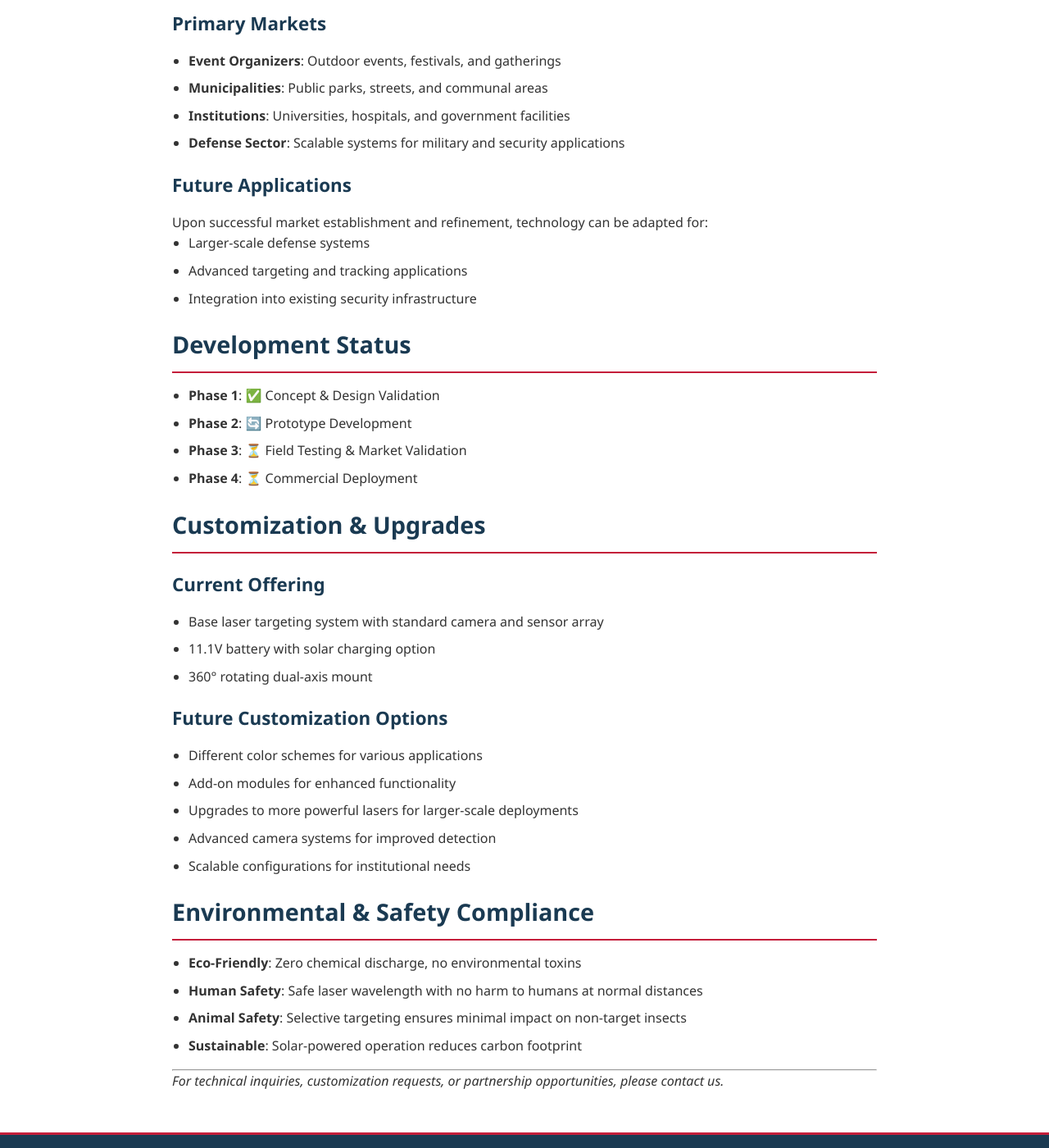
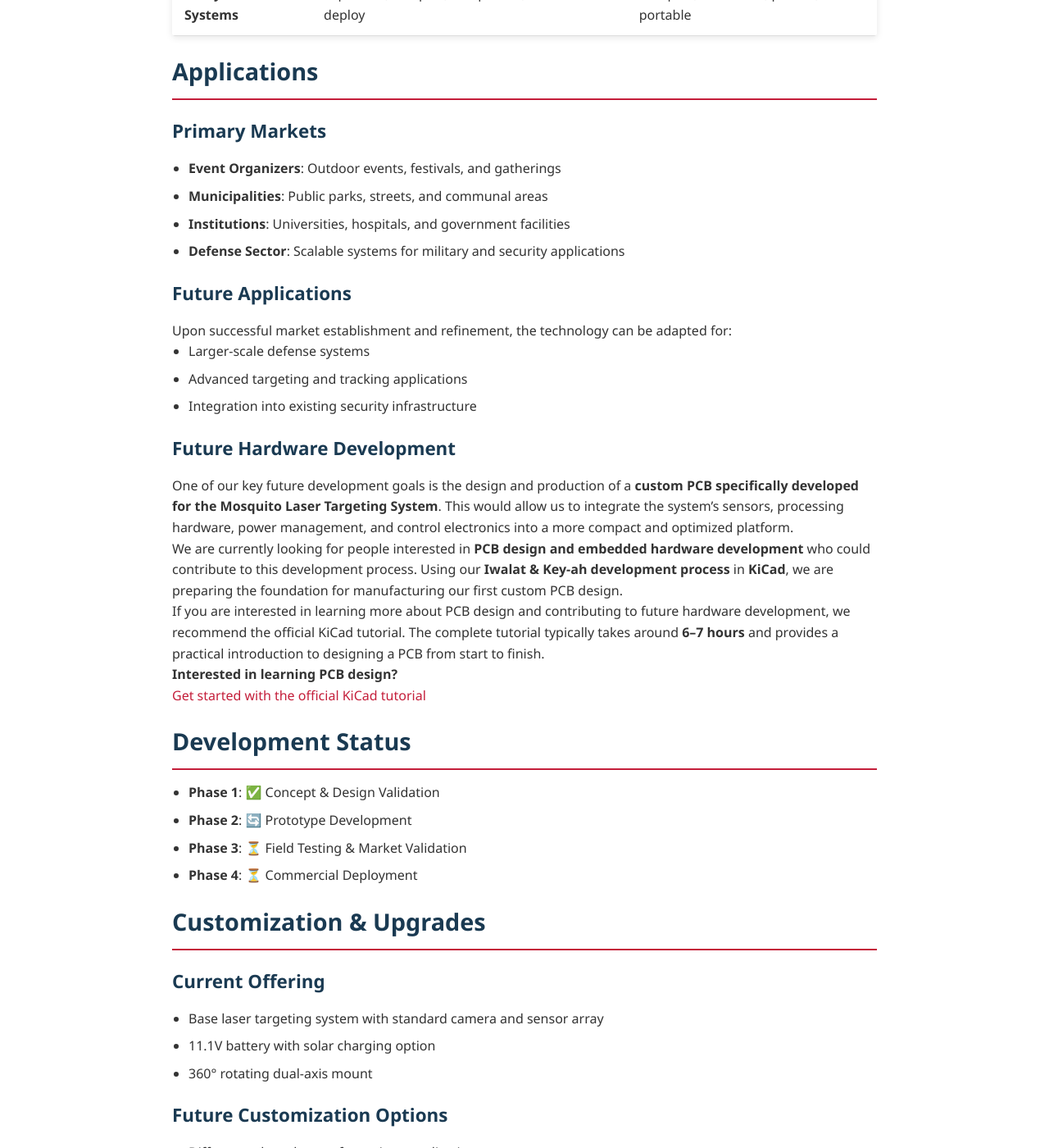
Before and after one commit to Enea322/LO-website-demo, a Jekyll site: the page built from project.md, in a window 1280 px wide and 1400 px high, scrolled down 2819 px. Shown: the whole window at 82% size. Built offline with Jekyll 4.4.1, drawn with Linux system fonts in a browser that asks for light colours; our own code applies the rules of GitHub Pages for plain Markdown files; some of the changed text lies outside the part shown.

Commit message:
Changes to website content. + Updated some of the text for various sections.

```diff
--- a/_layouts/default.html
+++ b/_layouts/default.html
@@ -27,7 +27,6 @@
                          class="site-logo">
 
                     <div class="site-brand-text">
-                        <h1>{{ site.title }}</h1>
                         <p>{{ site.description }}</p>
                     </div>
                 {% endif %}
--- a/project.md
+++ b/project.md
@@ -31,6 +31,10 @@ The Mosquito Laser Targeting System is a compact, portable device that uses adva
    - 11.1V rechargeable battery pack for extended portable use
    - Integrated solar panel for outdoor charging
    - Efficient power distribution across all systems
+
+### KEVIN Architecture
+
+The KEVIN (**K**inetic **E**vent **V**erification & **I**ntelligent **N**avigation) architecture is a modular methodology developed for the Mosquito Laser Targeting System. It combines target detection, event verification, tracking, and controlled response into a structured processing pipeline. The architecture is designed to ensure that a detected object is properly identified and verified before any targeting action is initiated.
 
 ## Product Specifications
 
@@ -75,16 +79,30 @@ The Mosquito Laser Targeting System is a compact, portable device that uses adva
 ## Applications
 
 ### Primary Markets
+
 - **Event Organizers**: Outdoor events, festivals, and gatherings
 - **Municipalities**: Public parks, streets, and communal areas
 - **Institutions**: Universities, hospitals, and government facilities
 - **Defense Sector**: Scalable systems for military and security applications
 
 ### Future Applications
-Upon successful market establishment and refinement, technology can be adapted for:
+
+Upon successful market establishment and refinement, the technology can be adapted for:
+
 - Larger-scale defense systems
 - Advanced targeting and tracking applications
 - Integration into existing security infrastructure
+
+### Future Hardware Development
+
+One of our key future development goals is the design and production of a **custom PCB specifically developed for the Mosquito Laser Targeting System**. This would allow us to integrate the system's sensors, processing hardware, power management, and control electronics into a more compact and optimized platform.
+
+We are currently looking for people interested in **PCB design and embedded hardware development** who could contribute to this development process. Using our **Iwalat & Key-ah development process** in **KiCad**, we are preparing the foundation for manufacturing our first custom PCB design.
+
+If you are interested in learning more about PCB design and contributing to future hardware development, we recommend the official KiCad tutorial. The complete tutorial typically takes around **6–7 hours** and provides a practical introduction to designing a PCB from start to finish.
+
+**Interested in learning PCB design?**
+[Get started with the official KiCad tutorial](https://docs.kicad.org/9.0/en/getting_started_in_kicad/getting_started_in_kicad.html)
 
 ## Development Status
 
@@ -96,11 +114,13 @@ Upon successful market establishment and refinement, technology can be adapted f
 ## Customization & Upgrades
 
 ### Current Offering
+
 - Base laser targeting system with standard camera and sensor array
 - 11.1V battery with solar charging option
 - 360° rotating dual-axis mount
 
 ### Future Customization Options
+
 - Different color schemes for various applications
 - Add-on modules for enhanced functionality
 - Upgrades to more powerful lasers for larger-scale deployments
@@ -109,11 +129,11 @@ Upon successful market establishment and refinement, technology can be adapted f
 
 ## Environmental & Safety Compliance
 
+**EU Compliance:** The Mosquito Laser Targeting System is designed with applicable EU safety, environmental, and product-compliance requirements in mind, including relevant CE conformity requirements where applicable.
+
 - **Eco-Friendly**: Zero chemical discharge, no environmental toxins
-- **Human Safety**: Safe laser wavelength with no harm to humans at normal distances
-- **Animal Safety**: Selective targeting ensures minimal impact on non-target insects
+- **Human Safety**: Designed with laser safety and protection requirements in mind
+- **Animal Safety**: Selective targeting is designed to minimize impact on non-target insects
 - **Sustainable**: Solar-powered operation reduces carbon footprint
 
----
-
 *For technical inquiries, customization requests, or partnership opportunities, please contact us.*
```
Also changed, not shown: about.md (+4 -0 lines), contact.md (+2 -12 lines).
